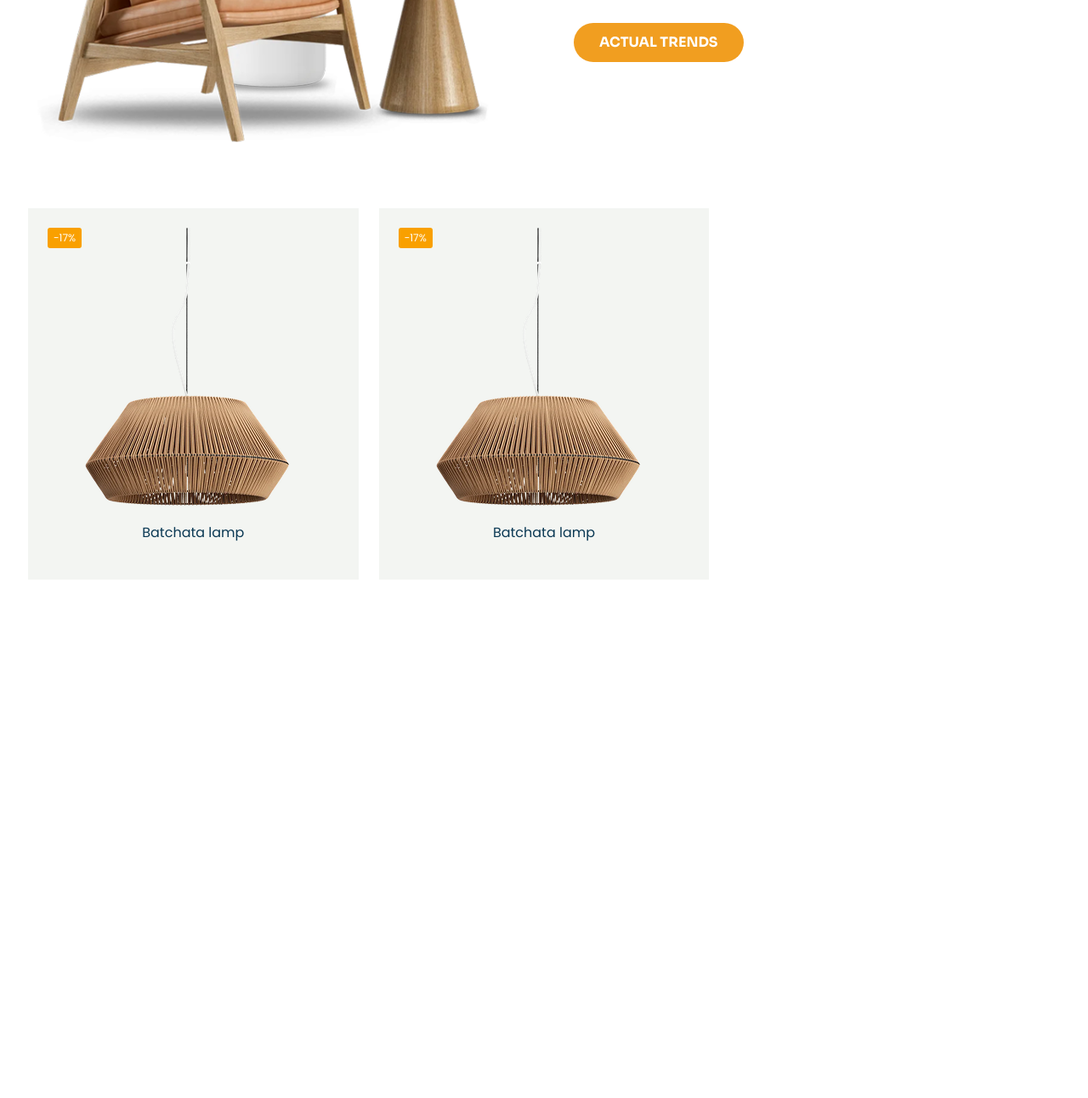
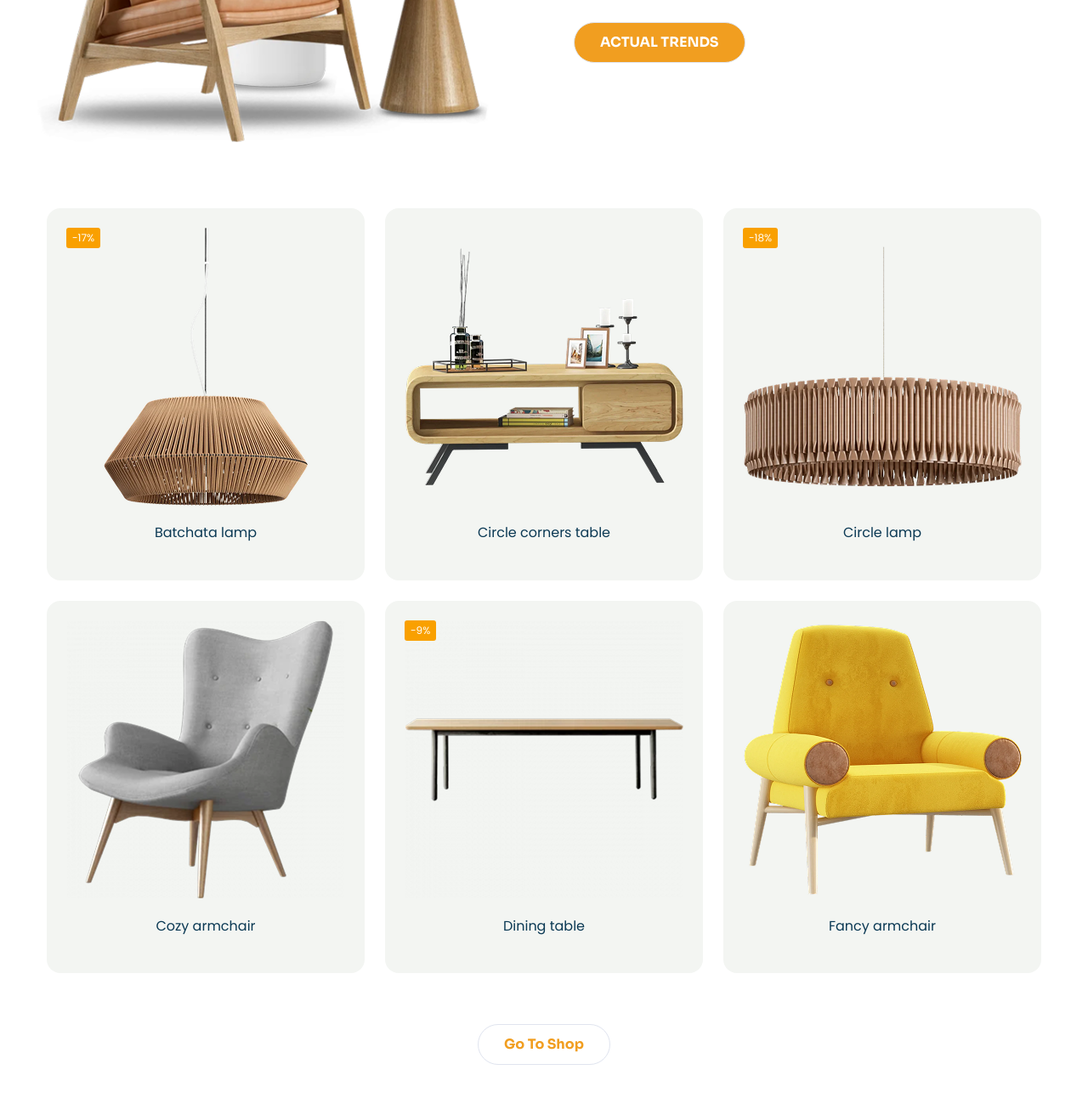
Before and after one commit to tsotne01/Furniture-store, a website: page index.html in a window 1280 px wide. Shown: the part 2498-3790 px from the top of the page at 85% size. Before the commit the page ends 3641 px from the top, so only its background shows below. Drawn offline with nearby package versions, Linux system fonts and the light colour scheme; files that its build step writes are made by us from their sources.

Commit message:
feat: uploading progress...

```diff
--- a/index.html
+++ b/index.html
@@ -370,20 +370,40 @@
                     FOR A SPRING</h2>
                 <p class="procuts__paragraph mb-30">Metus ultricies curabitur sodales
                     ipsum elit cubilia.</p>
-                <button class="button-primary mb-30">ACTUAL TRENDS</button>
+                <button class="button-primary button-border mb-30">ACTUAL TRENDS</button>
             </div>
         </section>
-        <section class="products__container">
+        <section>
+            <div class="products__container">
                 <div class="products__card">
                     <img src="./assets/Batchata-lamp.png" alt="batchata lamp">
                     <span class="discount">-17%</span>
                     <p class="products__card-info">Batchata lamp</p>
                 </div>
                 <div class="products__card">
-                <img src="./assets/Batchata-lamp.png" alt="batchata lamp">
-                <span class="discount">-17%</span>
-                <p class="products__card-info">Batchata lamp</p>
+                    <img src="./assets/Circle-corner-table.png" alt="Circle corners table lamp">
+                    <p class="products__card-info">Circle corners table</p>
                 </div>
+                <div class="products__card">
+                    <img src="./assets/Circle-lamp.png" alt="Circle lamp">
+                    <span class="discount">-18%</span>
+                    <p class="products__card-info">Circle lamp</p>
+                </div>
+                <div class="products__card">
+                    <img src="./assets/Cozy-armchair.png" alt="Cozy armchair">
+                    <p class="products__card-info">Cozy armchair</p>
+                </div>
+                <div class="products__card">
+                    <img src="./assets/Dining-table.png" alt="Dining table">
+                    <span class="discount">-9%</span>
+                    <p class="products__card-info">Dining table</p>
+                </div>
+                <div class="products__card">
+                    <img src="./assets/Fancy-armchair.png" alt="Fancy armchair">
+                    <p class="products__card-info">Fancy armchair</p>
+                </div>
+            </div>
+            <button class="button-secondary button-center button-border">Go To Shop</button>
         </section>
     </main>
     <footer></footer>
--- a/scss/_layout.scss
+++ b/scss/_layout.scss
@@ -468,6 +468,7 @@ main {
     margin-bottom: 30px;
 }
 
+
 .ready__for__spring {
     display: flex;
     align-items: center;
@@ -484,6 +485,7 @@ main {
 .products__container {
     max-width: variables.$max-width;
     width: 100%;
+    margin-bottom: 60px;
 
 }
 
@@ -494,10 +496,26 @@ main {
     gap: 24px;
 }
 
+.button-center {
+    margin: 100px auto;
+    margin-top: 0;
+    display: block;
+}
+
+.button-border {
+    border: 1px solid variables.$color-grey-91;
+
+}
+
 .products__card {
     background-color: variables.$color-grey-95;
     padding: 23px;
     position: relative;
+    border-radius: 16px;
+
+    & img {
+        margin: 0 auto;
+    }
 
     & p {
         text-align: center;
--- a/scss/_media.scss
+++ b/scss/_media.scss
@@ -9,6 +9,10 @@
 }
 
 @media (width < variables.$breakpoint-lg) {
+    .products__container {
+        grid-template-columns: repeat(2, 1fr);
+        grid-template-rows: repeat(3, 1fr);
+    }
 
     .nav-list {
         display: none;
@@ -79,11 +83,12 @@
         flex-wrap: wrap;
         align-items: center;
         justify-content: center;
-        & > div{
+
+        &>div {
             width: 100%;
         }
 
-        &  button{
+        & button {
             padding: 15px 30px;
         }
     }
```
Also changed, not shown: scss/_buttons.scss (+6 -5 lines). Lines whose indentation alone changed are shown as unchanged.
